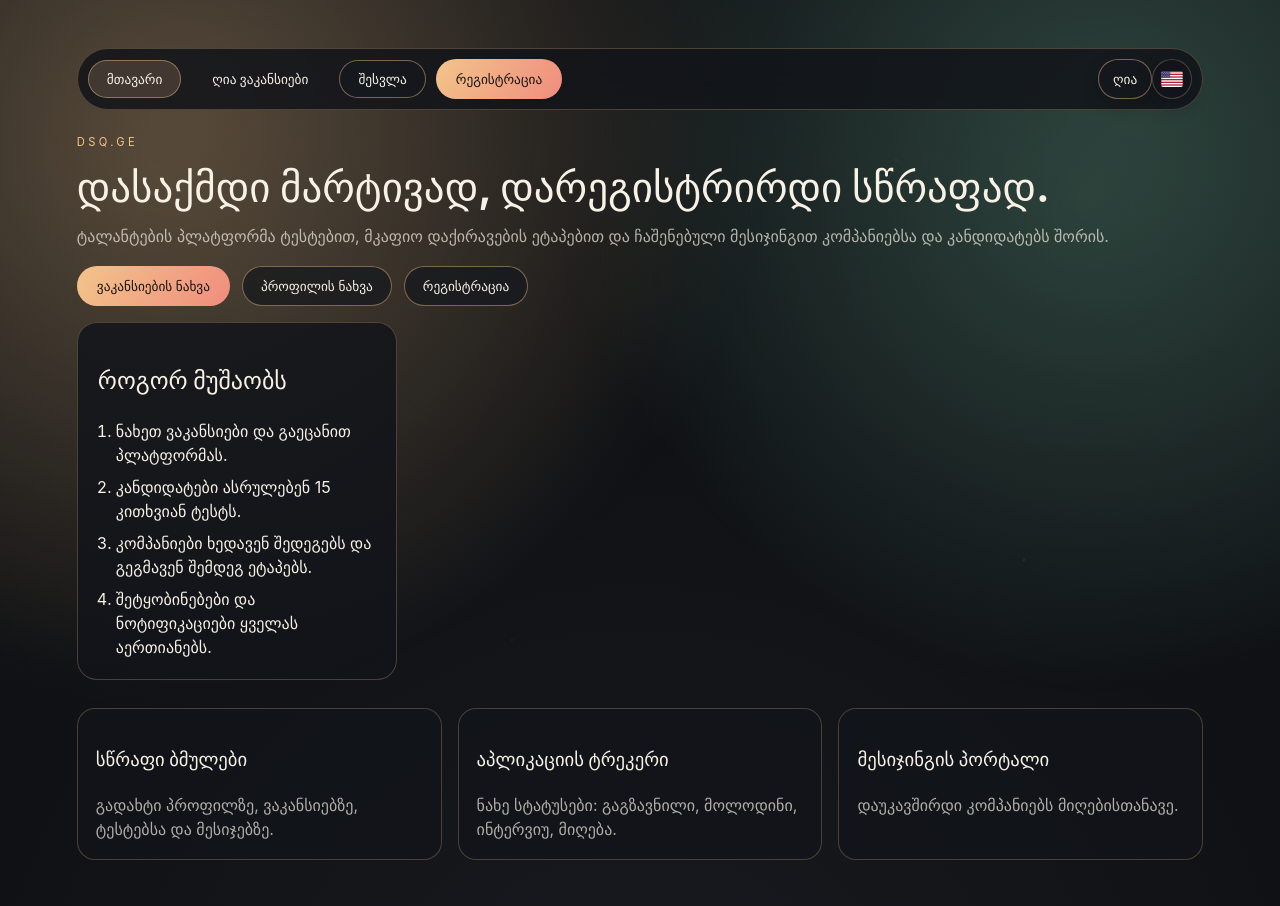
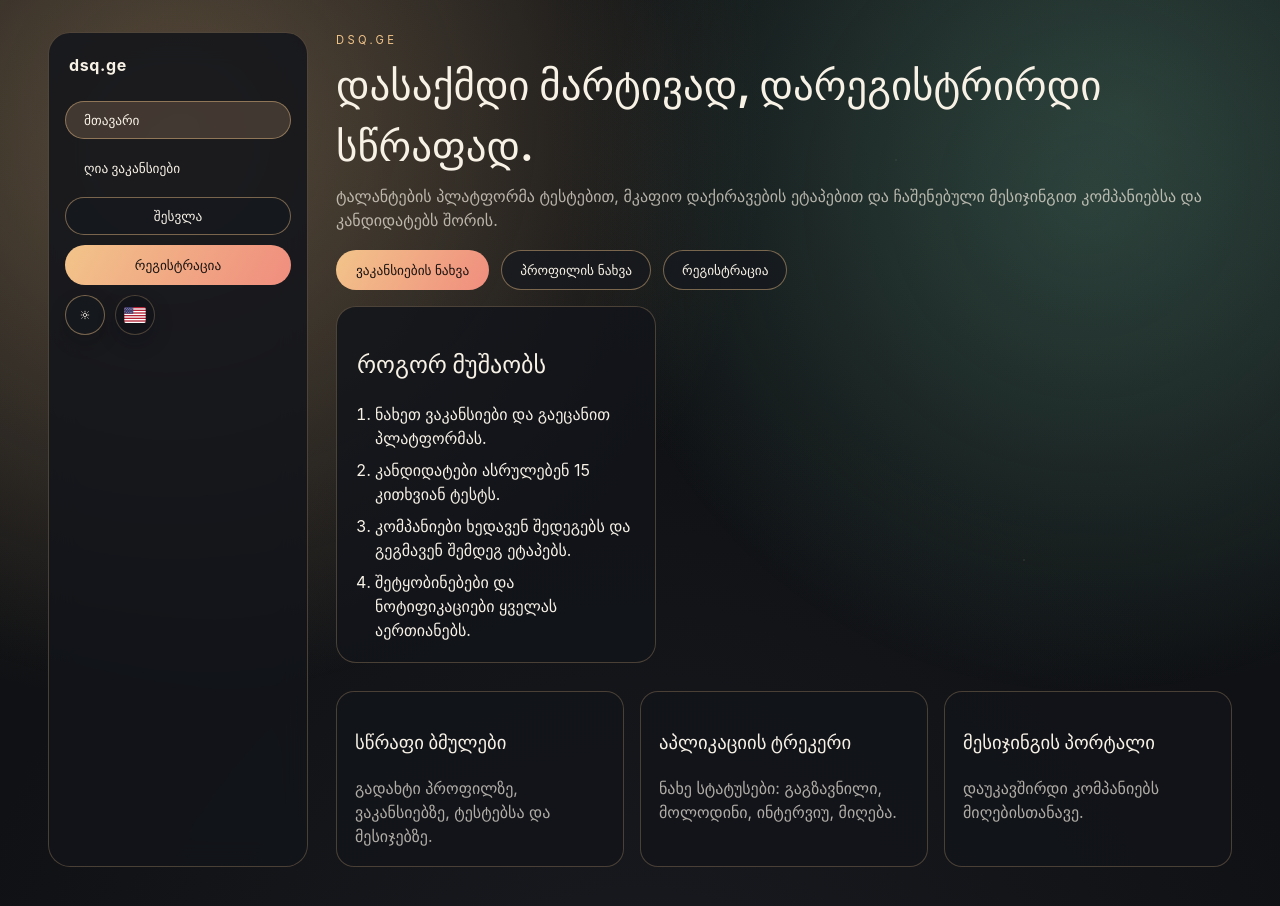
Before and after one commit to ShengeliaGI/dsq.ge, a React (Vite) app: page / in a window 1280 px wide. Shown: the top 906 px of the page. Built offline with nearby package versions, Linux system fonts and the light colour scheme; no server answers.

Commit message:
Refresh layout and add theme icons

```diff
--- a/src/App.css
+++ b/src/App.css
@@ -5,30 +5,33 @@
 .app-shell {
   position: relative;
   min-height: 100vh;
-  padding: 48px clamp(20px, 6vw, 80px) 64px;
+  padding: 32px clamp(18px, 4vw, 48px) 48px;
+  display: grid;
+  grid-template-columns: minmax(220px, 260px) minmax(0, 1fr);
+  gap: 28px;
 }
 
 .top-nav {
   position: sticky;
-  top: 18px;
+  top: 24px;
   z-index: 2;
   display: flex;
   flex-direction: column;
-  gap: 12px;
-  padding: 10px;
-  border-radius: 999px;
+  gap: 16px;
+  padding: 16px;
+  border-radius: 22px;
   background: rgba(8, 16, 36, 0.75);
   border: 1px solid rgba(120, 160, 255, 0.25);
   backdrop-filter: blur(14px);
-  margin-bottom: 24px;
+  margin-bottom: 0;
 }
 
 .nav-header {
-  display: none;
+  display: flex;
   align-items: center;
   justify-content: space-between;
   gap: 12px;
-  padding: 6px 8px;
+  padding: 4px 4px 8px;
 }
 
 .nav-brand {
@@ -42,7 +45,7 @@
   background: rgba(8, 16, 36, 0.8);
   border-radius: 12px;
   padding: 10px;
-  display: grid;
+  display: none;
   gap: 4px;
   cursor: pointer;
 }
@@ -55,17 +58,23 @@
   border-radius: 999px;
 }
 
+.main-content {
+  min-width: 0;
+}
+
 .nav-content {
   display: flex;
-  gap: 12px;
+  gap: 10px;
+  align-items: stretch;
+  flex-direction: column;
+  flex-wrap: nowrap;
+}
+
+.nav-actions {
+  margin-left: 0;
+  display: flex;
   align-items: center;
-  flex-wrap: wrap;
-}
-
-.nav-actions {
-  margin-left: auto;
-  display: flex;
-  align-items: center;
+  gap: 10px;
 }
 
 .language-toggle {
@@ -94,9 +103,9 @@
 }
 
 .nav-auth {
-  display: inline-flex;
+  display: grid;
   gap: 10px;
-  align-items: center;
+  align-items: stretch;
 }
 
 .nav-button {
@@ -107,6 +116,7 @@
   color: #d6e4ff;
   cursor: pointer;
   font-weight: 600;
+  text-align: left;
 }
 
 .nav-button.active {
@@ -1608,12 +1618,34 @@ input::placeholder {
   cursor: pointer;
   box-shadow: 0 8px 18px rgba(8, 9, 12, 0.2);
   transition: transform 0.2s ease, box-shadow 0.2s ease, border-color 0.2s ease;
+  display: inline-flex;
+  align-items: center;
+  justify-content: center;
+  width: 40px;
 }
 
 .theme-toggle:hover {
   transform: translateY(-1px);
   border-color: var(--border-3);
   box-shadow: 0 10px 22px rgba(8, 9, 12, 0.28);
+}
+
+.theme-icon {
+  width: 18px;
+  height: 18px;
+  display: block;
+}
+
+.sr-only {
+  position: absolute;
+  width: 1px;
+  height: 1px;
+  padding: 0;
+  margin: -1px;
+  overflow: hidden;
+  clip: rect(0, 0, 0, 0);
+  white-space: nowrap;
+  border: 0;
 }
 
 .nav-button.active {
@@ -1815,13 +1847,19 @@ input::placeholder {
 
 @media (max-width: 900px) {
   .app-shell {
-    padding: 32px clamp(16px, 4vw, 36px) 48px;
+    padding: 24px clamp(16px, 4vw, 36px) 40px;
+    grid-template-columns: 1fr;
   }
   .top-nav {
     width: 100%;
     border-radius: 18px;
     padding: 12px;
     gap: 8px;
+    position: static;
+    margin-bottom: 16px;
+  }
+  .nav-burger {
+    display: grid;
   }
   .nav-header {
     display: flex;
--- a/src/components/TopNav.jsx
+++ b/src/components/TopNav.jsx
@@ -147,7 +147,47 @@ const TopNav = ({
             aria-label={t('nav.toggleTheme')}
             title={t('nav.toggleTheme')}
           >
-            {theme === 'dark' ? t('nav.themeLight') : t('nav.themeDark')}
+            {theme === 'dark' ? (
+              <>
+                <svg
+                  className="theme-icon"
+                  viewBox="0 0 24 24"
+                  fill="none"
+                  stroke="currentColor"
+                  strokeWidth="1.8"
+                  strokeLinecap="round"
+                  strokeLinejoin="round"
+                  aria-hidden="true"
+                >
+                  <circle cx="12" cy="12" r="4" />
+                  <path d="M12 3v2" />
+                  <path d="M12 19v2" />
+                  <path d="M4.22 4.22l1.42 1.42" />
+                  <path d="M18.36 18.36l1.42 1.42" />
+                  <path d="M3 12h2" />
+                  <path d="M19 12h2" />
+                  <path d="M4.22 19.78l1.42-1.42" />
+                  <path d="M18.36 5.64l1.42-1.42" />
+                </svg>
+                <span className="sr-only">{t('nav.themeLight')}</span>
+              </>
+            ) : (
+              <>
+                <svg
+                  className="theme-icon"
+                  viewBox="0 0 24 24"
+                  fill="none"
+                  stroke="currentColor"
+                  strokeWidth="1.8"
+                  strokeLinecap="round"
+                  strokeLinejoin="round"
+                  aria-hidden="true"
+                >
+                  <path d="M21 12.8A8.5 8.5 0 1 1 11.2 3a7 7 0 0 0 9.8 9.8z" />
+                </svg>
+                <span className="sr-only">{t('nav.themeDark')}</span>
+              </>
+            )}
           </button>
           <button
             className="language-toggle"
```
